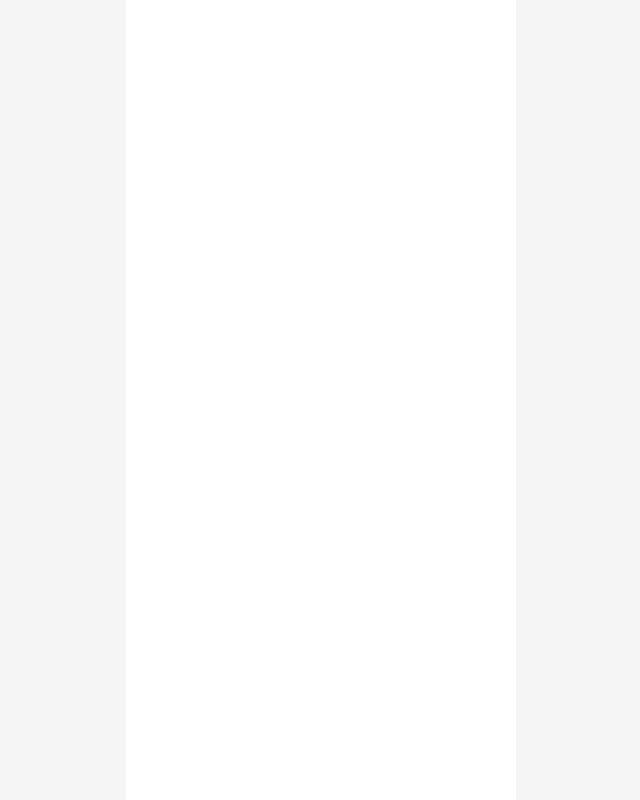
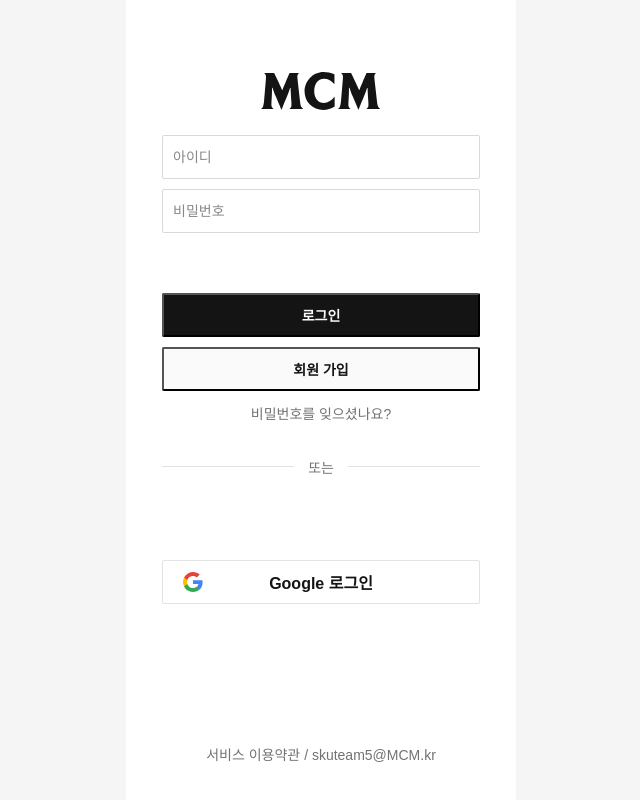
Before and after one commit to likelion-YAHO/frontend, a React (Vite) app: page /login in a window 1280 px wide. Before the commit this address had no page. Shown: the whole page, without its empty margins (319-959 px from the left). Built offline with nearby package versions, Linux system fonts and the light colour scheme; a web font is replaced by a local one.

Commit message:
:sparkles: Feat: 스플래쉬, 로그인 페이지 라우팅

```diff
--- a/src/App.jsx
+++ b/src/App.jsx
@@ -1,13 +1,19 @@
 import { BrowserRouter, Routes, Route } from "react-router-dom";
 import RootLayout from "./layout/RootLayout";
 import MainPage from "./pages/MainPage/MainPage";
+import SplashPage from "./pages/SplashPage";
+import LoginPage from "./pages/LoginPage";
 
 function App() {
   return (
     <BrowserRouter>
       <Routes>
+        <Route path="/" element={<SplashPage />} />
+
+        <Route path="/login" element={<LoginPage />} />
+
         <Route element={<RootLayout />}>
-          <Route path="/" element={<MainPage />} />
+          <Route path="/main" element={<MainPage />} />
         </Route>
       </Routes>
     </BrowserRouter>
--- a/src/pages/LoginPage.jsx
+++ b/src/pages/LoginPage.jsx
@@ -1,10 +1,17 @@
+import { useState } from "react";
+import { useNavigate } from "react-router-dom";
 import styled from "styled-components";
 
 import TextInput from "../components/input/TextInput";
 import IntentButton from "../components/button/IntentButton";
 
+import Modal from "../components/modal/Modal";
+
+import mockUsers from "../data/dummyUsers";
+
 import logo from "../assets/images/icons/Mcm_icon.svg";
 import googleIcon from "../assets/images/icons/Google_icon.svg";
+import errorIcon from "../assets/images/icons/loginError_icon.svg";
 
 const Page = styled.div`
   width: 100%;
@@ -127,7 +134,52 @@
   font-size: 14px;
 `;
 
+const ModalButtonArea = styled.div`
+  margin-top: 16px;
+`;
+
+const ErrorDescription = styled.div`
+  display: flex;
+  align-items: center;
+  gap: 2px;
+
+  color: #888888;
+  font-size: 12px;
+`;
+
+const ErrorIcon = styled.img`
+  width: 12px;
+  height: 12px;
+  margin-left: 4px;
+
+  flex-shrink: 0;
+  object-fit: contain;
+`;
+
 export default function LoginPage() {
+  const navigate = useNavigate();
+
+  const [loginId, setLoginId] = useState("");
+  const [password, setPassword] = useState("");
+
+  const [isLoginError, setIsLoginError] = useState(false);
+
+  const handleLogin = () => {
+    // 입력한 아이디와 비밀번호가 모두 일치하는 사용자 검색
+    const matchedUser = mockUsers.find(
+      (user) => user.loginId === loginId && user.password === password,
+    );
+
+    // 로그인 성공
+    if (matchedUser) {
+      navigate("/main");
+      return;
+    }
+
+    // 로그인 실패
+    setIsLoginError(true);
+  };
+
   return (
     <Page>
       <Logo src={logo} alt="MCM" />
@@ -136,30 +188,34 @@
         <TextInput
           width="318px"
           height="44px"
-          fontSize="16px"
+          fontSize="14px"
           placeholder="아이디"
+          value={loginId}
+          onChange={(e) => setLoginId(e.target.value)}
         />
 
         <TextInput
           width="318px"
           height="44px"
-          fontSize="16px"
+          fontSize="14px"
           type="password"
           placeholder="비밀번호"
+          value={password}
+          onChange={(e) => setPassword(e.target.value)}
         />
       </LoginForm>
 
       <ButtonGroup>
-        <IntentButton variant="black" height="44px" fontSize="14px">
+        <IntentButton variant="black" height="44px" onClick={handleLogin}>
           로그인
         </IntentButton>
 
-        <IntentButton variant="white" height="44px" fontSize="14px">
+        <IntentButton variant="white" height="44px">
           회원 가입
         </IntentButton>
+      </ButtonGroup>
 
-        <PasswordFind type="button">비밀번호를 잊으셨나요?</PasswordFind>
-      </ButtonGroup>
+      <PasswordFind type="button">비밀번호를 잊으셨나요?</PasswordFind>
 
       <Divider>
         <DividerLine />
@@ -168,11 +224,33 @@
       </Divider>
 
       <GoogleButton type="button">
-        <GoogleIcon src={googleIcon} alt="Google" />
+        <GoogleIcon src={googleIcon} alt="" />
         Google 로그인
       </GoogleButton>
 
       <FooterText>서비스 이용약관 / skuteam5@MCM.kr</FooterText>
+
+      {/* 로그인 실패 모달 */}
+      {isLoginError && (
+        <Modal title="아이디/비밀번호 오류">
+          <ErrorDescription>
+            <ErrorIcon src={errorIcon} alt="오류" />
+
+            <span>아이디 또는 비밀번호에 오류가 있습니다.</span>
+          </ErrorDescription>
+
+          <ModalButtonArea>
+            <IntentButton
+              variant="black"
+              width="308px"
+              height="36px"
+              onClick={() => setIsLoginError(false)}
+            >
+              다시 시도하기
+            </IntentButton>
+          </ModalButtonArea>
+        </Modal>
+      )}
     </Page>
   );
 }
```
Also changed, not shown: src/assets/images/icons/loginError_icon.svg (added).
